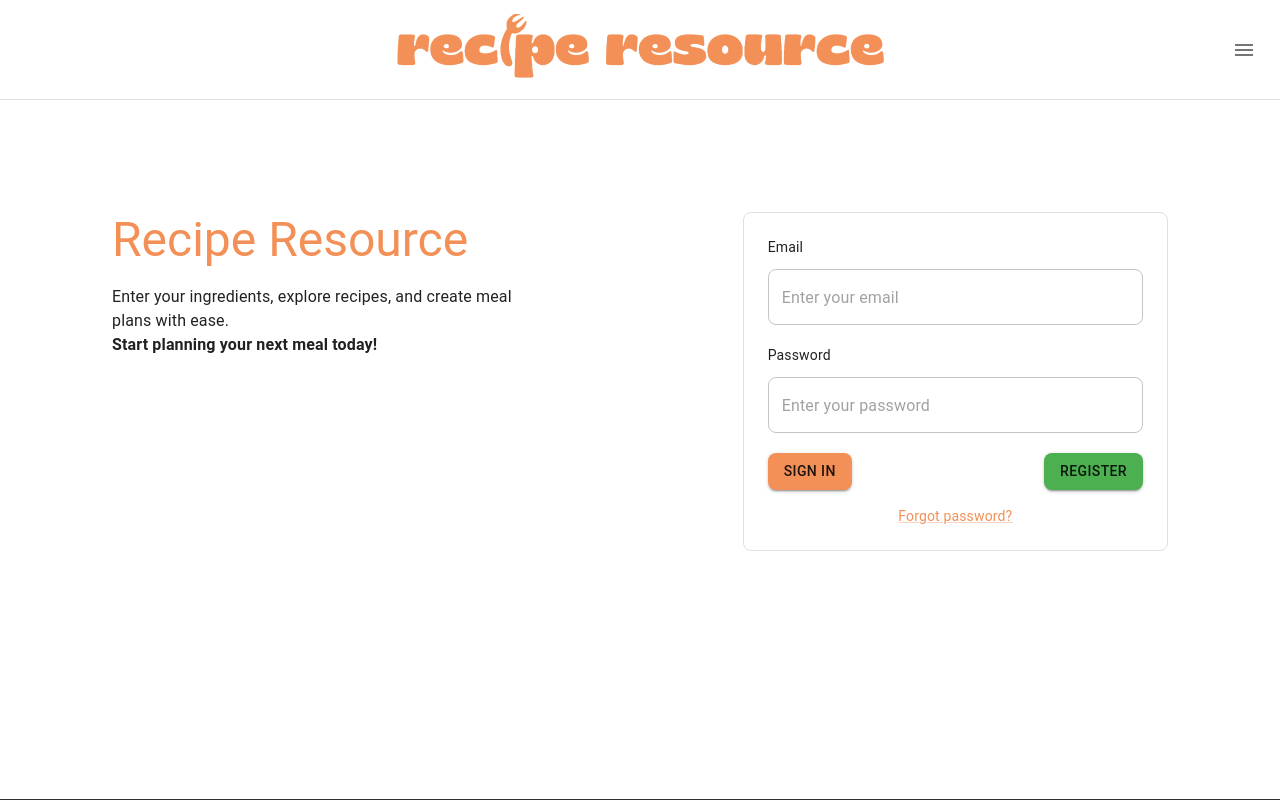
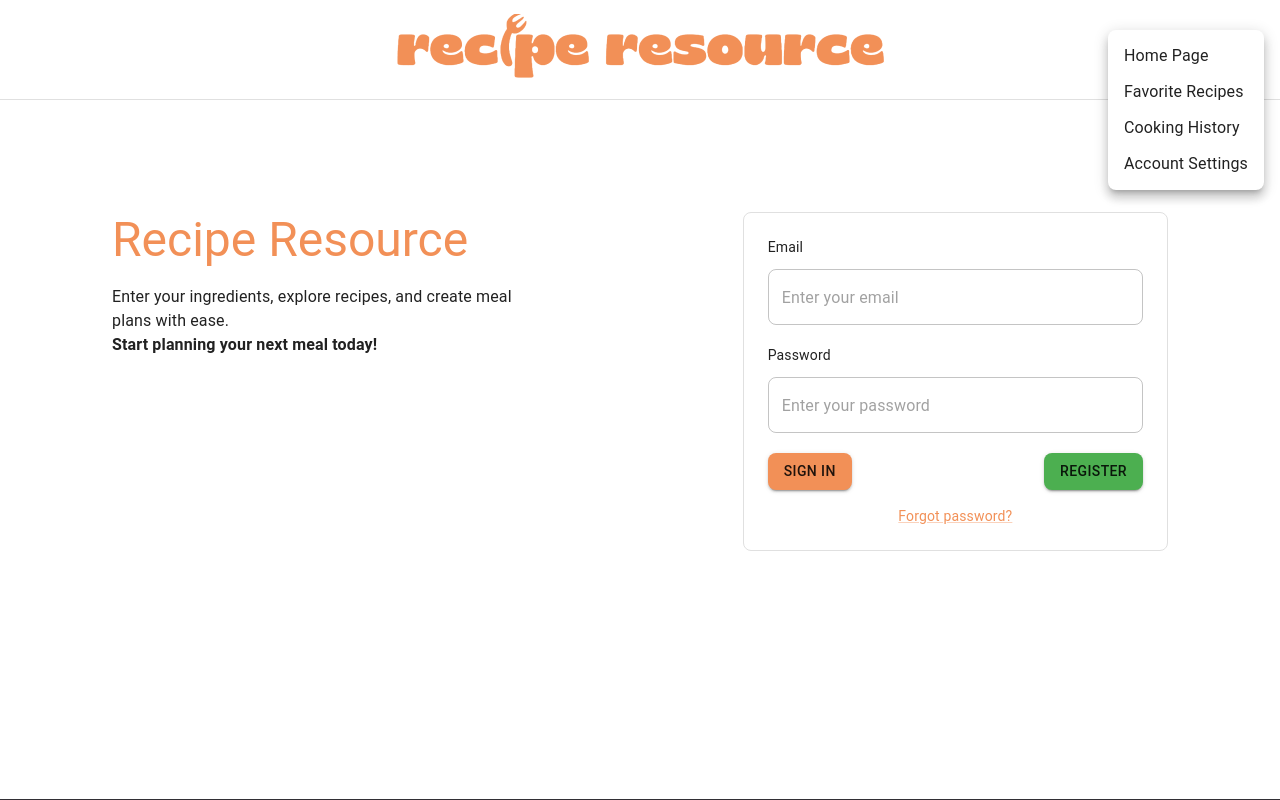
Before and after one commit to thomaschappell7/RecipeResource-Design-2, a React (Create React App) app: page / in a window 1280 px wide. Both pictures are taken after a click on the button 1244 px from the left and 49 px from the top of the page. Built offline with nearby package versions, Linux system fonts and the light colour scheme.

Commit message:
Fixed routing and added menu options
- page now shows in URL
- menu icon in the top right lets you choose from page options

```diff
--- a/src/App.js
+++ b/src/App.js
@@ -1,9 +1,13 @@
 // App.js
-import React, { useState } from "react";
+import React, { useState, useEffect } from "react";
 import { ThemeProvider, createTheme } from "@mui/material/styles";
 import CssBaseline from "@mui/material/CssBaseline"; // Optional: Reset CSS styles
 import SignIn from "./SignIn";
 import Recipes from './Recipes';
+//import FavoriteRecipes from "./FavoriteRecipes";
+//import CookingHistory from "./CookingHistory";
+import AccountSettings from "./AccountSettings";
+import { BrowserRouter as Router, Route, Routes, Navigate } from "react-router-dom";
 
 // Create a custom theme
 const theme = createTheme({
@@ -27,17 +31,39 @@ const theme = createTheme({
 
 function App() {
     const [isSignedIn, setIsSignedIn] = useState(false);
+    useEffect(() => {
+        const signedInStatus = localStorage.getItem('isSignedIn') === 'true';
+        setIsSignedIn(signedInStatus);
+    }, []);
+
     const handleSignIn = () => {
         setIsSignedIn(true);
+        localStorage.setItem('isSignedIn', 'true');
     };
+
+    const handleSignOut = () => {
+        setIsSignedIn(false);
+        localStorage.setItem('isSignedIn', 'false');
+    };
+
   return (
     <ThemeProvider theme={theme}>
-      <CssBaseline /> {/* Resets browser styles */}
-          {isSignedIn ? (
-              <Recipes />
-          ) : (
-              <SignIn onSignIn={handleSignIn} />
-          )}
+          <CssBaseline /> {/* Resets browser styles */}
+          <Router>
+              <Routes>
+                  {!isSignedIn ? (
+                      <Route path="*" element={<SignIn onSignIn={handleSignIn} />} />
+                  ) : (
+                      <>
+                          <Route path="/recipes" element={<Recipes />} />
+                          {/*<Route path="/favorite-recipes" element={<FavoriteRecipes />} />*/}
+                          {/*<Route path="/cooking-history" element={<CookingHistory />} />*/}
+                          <Route path="/account-settings" element={<AccountSettings />} />
+                          <Route path="*" element={<Navigate to="/recipes" />} />
+                      </>
+                  )}
+              </Routes>
+          </Router>
     </ThemeProvider>
   );
 }
--- a/src/SignIn.js
+++ b/src/SignIn.js
@@ -8,9 +8,12 @@ import {
   Paper,
   TextField,
   Typography,
+  Menu,
+  MenuItem,
 } from "@mui/material";
 import { styled } from "@mui/system";
-import React, { useState } from "react";
+import React, { useState, useEffect } from "react";
+import { useNavigate } from "react-router-dom";
 
 // Header component styling
 const Header = styled(Box)(({ theme }) => ({
@@ -57,6 +60,9 @@ const FormContainer = styled(Paper)(({ theme }) => ({
 const SignIn = ({ onSignIn }) => {
     const [email, setEmail] = useState('');
     const [password, setPassword] = useState('');
+    const [anchorEl, setAnchorEl] = useState(null);
+
+    const navigate = useNavigate();
 
     const handleSubmit = (event) => {
         event.preventDefault();
@@ -74,7 +80,28 @@ const SignIn = ({ onSignIn }) => {
 
         setEmail('');
         setPassword('');
+
+        navigate("/recipes");
     };
+
+
+
+    // Open the menu
+    const handleMenuOpen = (event) => {
+        setAnchorEl(event.currentTarget);
+    };
+
+    // Close the menu
+    const handleMenuClose = () => {
+        setAnchorEl(null);
+    };
+
+    // Navigate to different pages
+    const handleMenuClick = (path) => {
+        navigate(path);
+        handleMenuClose();
+    };
+
   return (
     <Box
       component="form"
@@ -98,9 +125,31 @@ const SignIn = ({ onSignIn }) => {
             right: '16px',
             transform: 'translateY(-50%)',
           }}
+          onClick={handleMenuOpen}
+
         >
           <MenuIcon />
         </IconButton>
+              <Menu
+                  anchorEl={anchorEl}
+                  open={Boolean(anchorEl)}
+                  onClose={handleMenuClose}
+                  anchorOrigin={{
+                      vertical: 'top',
+                      horizontal: 'right',
+                  }}
+                  transformOrigin={{
+                      vertical: 'top',
+                      horizontal: 'right',
+                  }}
+              >
+                  {/* Menu Items */}
+                  <MenuItem onClick={() => handleMenuClick('/recipes')}>Home Page</MenuItem>
+                  <MenuItem onClick={() => handleMenuClick('/favorite-recipes')}>Favorite Recipes</MenuItem>
+                  <MenuItem onClick={() => handleMenuClick('/cooking-history')}>Cooking History</MenuItem>
+                  <MenuItem onClick={() => handleMenuClick('/account-settings')}>Account Settings</MenuItem>
+              </Menu>
+
         <Logo src={`${process.env.PUBLIC_URL}/assets/Logo.png`} alt="Logo" />
       </Header>
 
```
